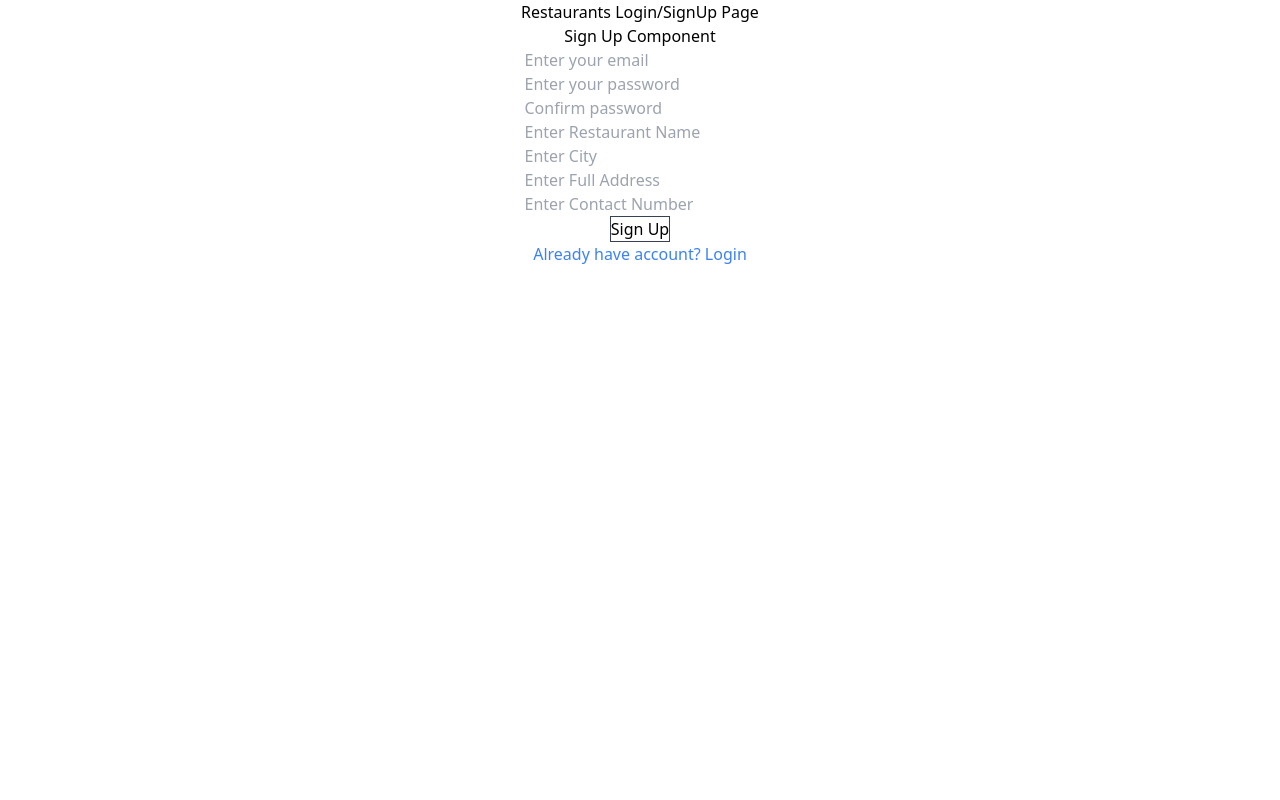
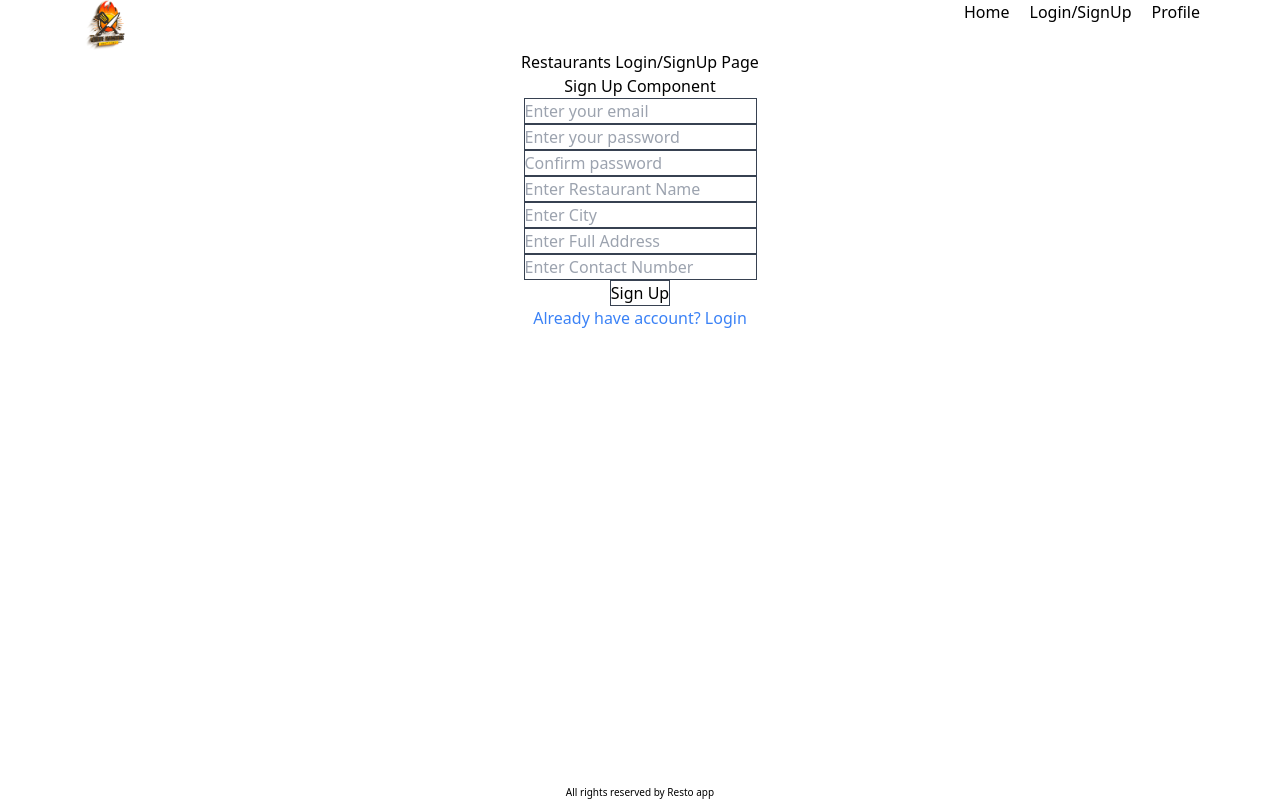
Before and after one commit to dhanjyoti/Food_delivery_app, a Next.js app: page /restaurants in a window 1280 px wide. Both pictures are taken after a click on the button "Do not have account? Sign Up". Built offline with nearby package versions, Linux system fonts and the light colour scheme.

Commit message:
header initiated

```diff
--- a/src/app/_components/Footer.js
+++ b/src/app/_components/Footer.js
@@ -0,0 +1,9 @@
+import React from 'react'
+
+export default function Footer() {
+  return (
+    <div className="fixed bottom-0 w-full text-[10px] text-center">
+        <p>All rights reserved by Resto app</p>
+    </div>
+  )
+}
--- a/src/app/_components/RestaurantHeader.js
+++ b/src/app/_components/RestaurantHeader.js
@@ -1,7 +1,24 @@
-import React from 'react'
+import Image from 'next/image'
+import Link from 'next/link'
+import Logo from '../images/logo.png'
 
 export default function RestaurantHeader() {
   return (
-    <div>RestaurantHeader</div>
+    <div className="flex flex-row justify-between mx-20">
+      <div>
+        <Image src={Logo} alt="Logo" width={50} height={50} />
+      </div>
+      <ul className="flex flex-row gap-5">
+        <li>
+          <Link href="/">Home</Link>
+        </li>
+        <li>
+          <Link href="/">Login/SignUp</Link>
+        </li>
+        <li>
+          <Link href="/">Profile</Link>
+        </li>
+      </ul>
+    </div>
   )
 }
--- a/src/app/_components/RestoLogin.js
+++ b/src/app/_components/RestoLogin.js
@@ -5,10 +5,10 @@ export default function RestotLogin() {
     <div className="flex flex-col items-center">
         <h3>Login Component</h3>
         <div>
-            <input type="text" placeholder='Enter your email' />
+            <input type="text" placeholder='Enter your email' className="border border-gray-700" />
         </div>
         <div>
-            <input type="password" placeholder='Enter your password' />
+            <input type="password" placeholder='Enter your password' className="border border-gray-700"/>
         </div>
         <div>
             <button className="border border-gray-700">Login</button>
--- a/src/app/_components/RestoSignUp.js
+++ b/src/app/_components/RestoSignUp.js
@@ -5,25 +5,25 @@ export default function RestoSignUp() {
     <div className="flex flex-col items-center">
         <h3>Sign Up Component</h3>
         <div>
-            <input type="text" placeholder='Enter your email' />
+            <input type="text" placeholder='Enter your email' className="border border-gray-700" />
         </div>
         <div>
-            <input type="password" placeholder='Enter your password' />
+            <input type="password" placeholder='Enter your password' className="border border-gray-700"/>
         </div>
         <div>
-            <input type="password" placeholder='Confirm password' />
+            <input type="password" placeholder='Confirm password' className="border border-gray-700"/>
         </div>
         <div>
-            <input type="text" placeholder='Enter Restaurant Name' />
+            <input type="text" placeholder='Enter Restaurant Name' className="border border-gray-700"/>
         </div>
         <div>
-            <input type="text" placeholder='Enter City' />
+            <input type="text" placeholder='Enter City' className="border border-gray-700"/>
         </div>
         <div>
-            <input type="text" placeholder='Enter Full Address' />
+            <input type="text" placeholder='Enter Full Address' className="border border-gray-700"/>
         </div>
         <div>
-            <input type="number" placeholder='Enter Contact Number' />
+            <input type="number" placeholder='Enter Contact Number' className="border border-gray-700"/>
         </div>
         <div>
             <button className="border border-gray-700">Sign Up</button>
--- a/src/app/restaurants/page.js
+++ b/src/app/restaurants/page.js
@@ -1,22 +1,28 @@
 "use client";
-import React, { useState } from 'react';
-import RestaurantLogin from '../_components/RestoLogin';
-import RestaurantSignUp from '../_components/RestoSignUp';
+import React, { useState } from "react";
+import RestaurantLogin from "../_components/RestoLogin";
+import RestaurantSignUp from "../_components/RestoSignUp";
+import RestaurantHeader from "../_components/RestaurantHeader";
+import Footer from "../_components/Footer";
 
 export default function Restaurants() {
-    const [login, setLogin] = useState(true);
+  const [login, setLogin] = useState(true);
   return (
-    <div className="flex flex-col items-center">
+    <>
+      <RestaurantHeader />
+      <div className="flex flex-col items-center">
         <h1>Restaurants Login/SignUp Page</h1>
-        {
-            login ? <RestaurantLogin/> : <RestaurantSignUp/>
-        }
+        {login ? <RestaurantLogin /> : <RestaurantSignUp />}
 
         <div>
-        <button onClick={()=> setLogin(!login)} className="text-blue-500">
-            {login ? "Do not have account? Sign Up" : "Already have account? Login"}
-        </button>
+          <button onClick={() => setLogin(!login)} className="text-blue-500">
+            {login
+              ? "Do not have account? Sign Up"
+              : "Already have account? Login"}
+          </button>
         </div>
-    </div>
-  )
+      </div>
+      <Footer />
+    </>
+  );
 }
```
Also changed, not shown: src/app/images/logo.png (added).
